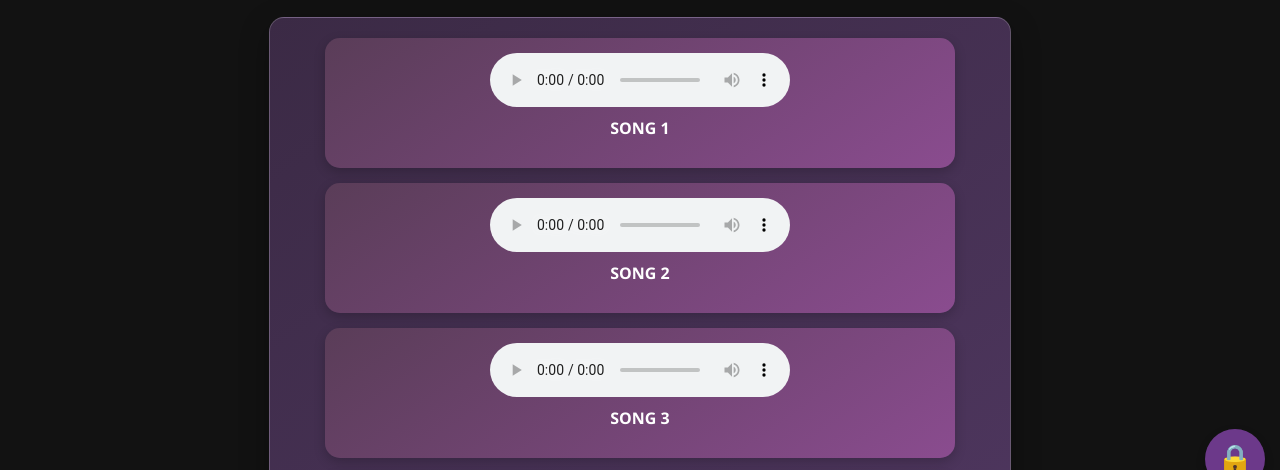
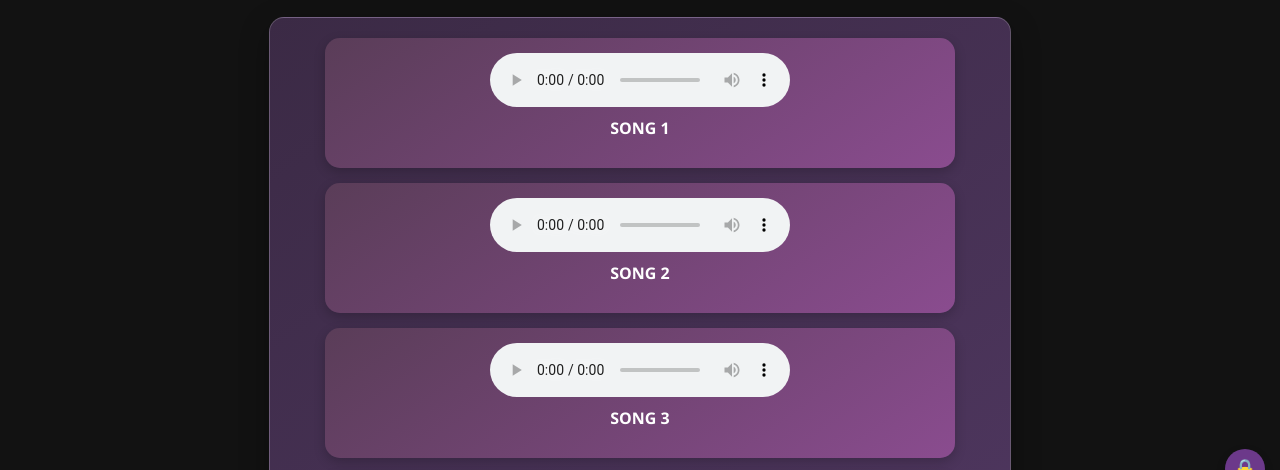
Before and after one commit to FoxiHunter/BR-Soundtrack, a website: page public/playlists/playlist1.html in a window 1280 px wide. Shown: the part 296-766 px from the top of the page. Drawn offline with Linux system fonts and the light colour scheme.

Commit message:
Update playlist1.css

```diff
--- a/public/css/playlist1.css
+++ b/public/css/playlist1.css
@@ -44,22 +44,22 @@ body.blocked #toggleButton {
 /* Стили для кнопки */
 #toggleButton {
   position: fixed;
-  bottom: 10px;  /* Отступ от нижнего края */
-  right: 10px;   /* Отступ от правого края */
-  width: 60px;   /* Ширина кнопки */
-  height: 60px;  /* Высота кнопки */
+  bottom: 10px;   /* Отступ от нижнего края экрана */
+  right: 10px;    /* Отступ от правого края экрана */
+  width: 40px;    /* Уменьшаем ширину кнопки */
+  height: 40px;   /* Уменьшаем высоту кнопки */
   border-radius: 50%; /* Делает кнопку круглой */
   background-color: #6c398a; /* Фон кнопки */
-  color: white; /* Цвет текста (эмодзи) */
-  font-size: 30px; /* Размер эмодзи */
-  border: none; /* Без рамки */
+  color: white;   /* Цвет текста (эмодзи) */
+  font-size: 20px; /* Уменьшаем размер эмодзи */
+  border: none;   /* Без рамки */
   cursor: pointer; /* Курсор как рука */
   display: flex;
   justify-content: center;
   align-items: center;
   box-shadow: 0 4px 10px rgba(0, 0, 0, 0.2); /* Тень для эффекта */
   transition: transform 0.3s ease; /* Плавное увеличение при наведении */
-  z-index: 1001; /* Чтобы кнопка была поверх фрейма */
+  z-index: 1001; /* Кнопка будет поверх всех других элементов */
 }
 
 /* Эффект при наведении на кнопку */
@@ -105,7 +105,7 @@ body.blocked #toggleButton {
   overflow-y: auto;
   border: 1px solid rgba(255, 255, 255, 0.2); /* Мягкая граница */
   transition: box-shadow 0.3s ease; /* Добавим плавный переход для фона */
-  z-index: 1; /* Низкий z-index, чтобы кнопка была сверху */
+  z-index: 1; /* Фрейм с песнями будет находиться ниже кнопки */
 }
 
   /* Эффект на фоне при наведении */
```
